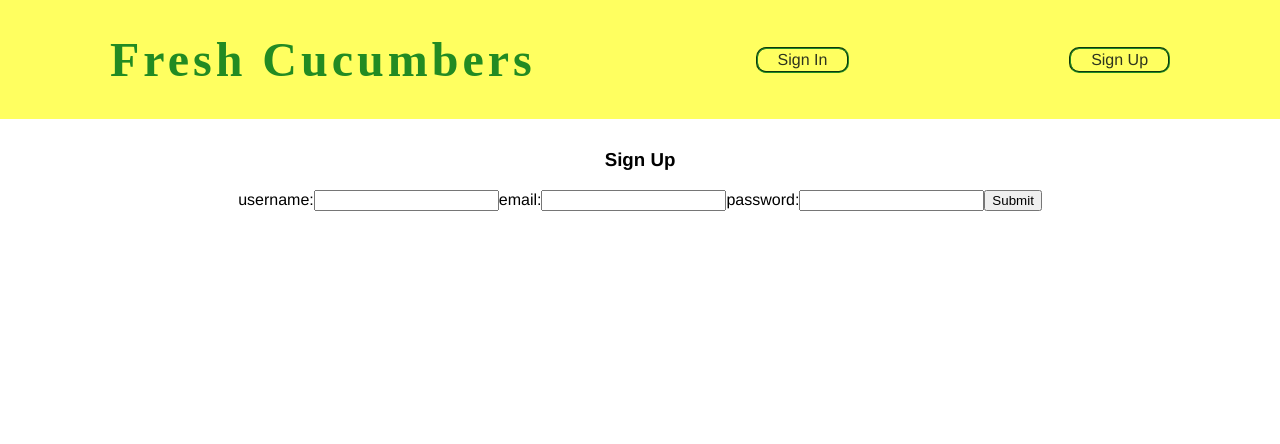
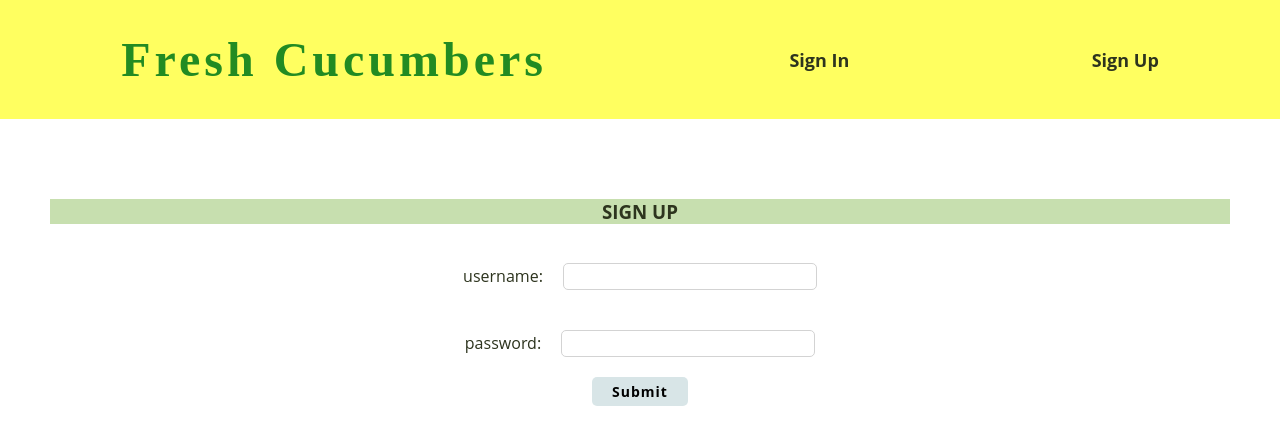
Before and after one commit to vasynizami/fresh-cucumbers, a React (Create React App) app in the folder client/: page /register in a window 1280 px wide. Shown: the top 444 px of the page. Built offline with nearby package versions, Linux system fonts and the light colour scheme; no server answers.

Commit message:
style movie details

```diff
--- a/client/src/App.css
+++ b/client/src/App.css
@@ -1,49 +1,135 @@
 .App {
   text-align: center;
+  color: #2D341E;
 }
+
+/* HEADER style */
 a {
   text-decoration: none;
+  font-weight: 700;
   color: #2D341E;
-  border: 2px groove #228B22;
-  border-radius: 10px;
-  padding: 2px 20px;
 }
+
 header {
   display: flex;
   justify-content: space-around;
   align-items: center;
   background-color: #ffff60;
 }
-/* header a {
 
-} */
+header a {
+  transition: transform 0.5s ease-out;
+  cursor: default;
+  font-size: 18px;
+}
+
+header a:hover {
+  transform: scale(1.1);
+}
+
 header h1 {
   color: 	#228B22;
   font-family: 'Monofett';
   letter-spacing: 4px;
   font-size: 48px;
 }
+
+#signout {
+  color: #2D341E;
+  border: none;
+  cursor: default;
+  background: none;
+  font-family: 'Open Sans';
+  font-size: 18px;
+  font-weight: 700;
+  transition: transform 0.5s ease-out;
+}
+
+#signout:hover {
+  transform: scale(1.1);
+}
+
+/* MAIN STYLE */
+h3 {
+  text-transform: uppercase;
+  background-color: #C7DFAF;
+}
+
+.input-field input {
+  font-size: 24px;
+  border: 0.5px solid lightgrey;
+  border-radius: 5px;
+  padding: 2px;
+  font-size: 18px;
+  margin: 20px auto;
+  color: #2D341E !important;
+  background:white !important;
+  padding: 2px 10px;
+}
+
+.input-field label {
+  margin-right: 20px;
+}
+
+input:focus, button:focus {
+  outline: none;
+}
+
+button {
+  font-size: 14px;
+  padding: 5px 20px;
+  border: none;
+  background-color: rgba(190, 211, 215, 0.598);
+  border-radius: 5px;
+  font-weight: 700;
+  color: black !important;
+  font-family: 'Open Sans', sans-serif;
+  letter-spacing: 1px;
+}
+
 main{
-  margin-top: 30px;
+  margin-top: 80px;
+  padding-right: 50px;
+  padding-left: 50px;
 }
+
 movies {
   display: flex;
   flex-wrap: wrap;
   justify-content: center;
   align-items: center;
 }
+
 movies div {
   margin: 20px;
 }
+
 movies img {
   max-height: 200px;
   max-width: auto;
 }
+
 .movieContent {
   display: flex;
   justify-content: center;
-  align-items: center;
+  text-align: initial;
 }
+
 .movieDetails {
-  max-width: 50vw;
+  max-width: 50%;
 }
+
+.reviews {
+  margin-left: 40px;
+}
+
+.link-button {
+  margin-right: 15px;
+  font-size: 14px;
+  padding: 5px 20px;
+  /* font-weight: 700; */
+  background-color: rgba(190, 211, 215, 0.598);
+  border-radius: 5px;
+  color: black;
+  letter-spacing: 1px;
+}
--- a/client/src/components/Header.jsx
+++ b/client/src/components/Header.jsx
@@ -10,7 +10,7 @@ function Header(props) {
         ?
         <>
           <p>Hi, {props.currentUser.username}!</p>
-          <button onClick={props.handleLogout}>Sign Out</button>
+          <button id="signout" onClick={props.handleLogout}>Sign Out</button>
         </>
         :
         <>
--- a/client/src/components/LogIn.jsx
+++ b/client/src/components/LogIn.jsx
@@ -1,31 +1,33 @@
-import React, { Component } from 'react'
+import React, { Component } from "react";
 // import { Link } from 'react-router-dom';
 
 export default class LogIn extends Component {
-
   state = {
     username: "",
-    email: "",
     password: ""
-  }
+  };
 
   handleChange = (e) => {
     const { name, value } = e.target;
     this.setState({
-      [name]: value
+      [name]: value,
     });
-  }
+  };
 
   render() {
-    const { username, email, password } = this.state;
+    const { username, password } = this.state;
     return (
-      <form onSubmit={(e) => {
+      <form
+        className="auth"
+        onSubmit={(e) => {
           e.preventDefault();
           this.props.handleLogin(this.state);
           //this will redirect user to homepage after signing un
-        this.props.history.push('/');
-      }}>
+          this.props.history.push("/");
+        }}
+      >
         <h3>Sign In</h3>
+        <div className="input-field">
           <label htmlFor="username">username:</label>
           <input
             id="username"
@@ -34,14 +36,8 @@ export default class LogIn extends Component {
             value={username}
             onChange={this.handleChange}
           />
-        <label htmlFor="email">email:</label>
-        <input
-          id="email"
-          type="text"
-          name="email"
-          value={email}
-          onChange={this.handleChange}
-        />
+        </div>
+        <div className="input-field">
         <label htmlFor="password">password:</label>
         <input
           id="password"
@@ -50,8 +46,9 @@ export default class LogIn extends Component {
           value={password}
           onChange={this.handleChange}
           />
-        <button>Submit</button>
+         </div>
+        <button className="submit">Submit</button>
       </form>
-    )
+    );
   }
 }
--- a/client/src/components/MoviePage.jsx
+++ b/client/src/components/MoviePage.jsx
@@ -5,10 +5,10 @@ import { Link } from 'react-router-dom';
 function MoviePage(props) {
   const { currentUser, movie, handleReviewDelete, reviews } = props;
   return (
-    <>
+    <div className="movieContent">
       <div className="movieDetails">
         <img src={movie.img} />
-        <p>{movie.name}</p>
+        <h3>{movie.name}</h3>
         <p>{movie.director}</p>
         <p>{movie.genre}</p>
         <p>{movie.synopsis}</p>
@@ -16,7 +16,7 @@ function MoviePage(props) {
         <p>{movie.country}</p>
         <p>{movie.runtime}</p>
         {currentUser && (
-          <Link to={`/movies/${movie.id}/reviews/new`}>write a review</Link>
+          <Link to={`/movies/${movie.id}/reviews/new`} className="link-button">write a review</Link>
         )}
       </div>
       <ReviewList
@@ -25,7 +25,7 @@ function MoviePage(props) {
         reviews={reviews}
         movieId={movie.id}
       />
-    </>
+    </div>
   );
 }
 
--- a/client/src/components/Register.jsx
+++ b/client/src/components/Register.jsx
@@ -17,13 +17,14 @@ export default class Register extends Component {
   render() {
     const { username, email, password } = this.state
     return (
-      <form onSubmit={(e) => {
+      <form className="auth" onSubmit={(e) => {
         e.preventDefault();
         this.props.handleRegister(this.state);
         //this will redirect user to homepage after registering; we are able to do this cos we added inherent route {..props} in the parent component for Register
         this.props.history.push('/');
       }}>
         <h3>Sign Up</h3>
+        <div className="input-field">
         <label htmlFor="username">username:</label>
         <input
           id="username"
@@ -31,15 +32,9 @@ export default class Register extends Component {
           name="username"
           value={username}
           onChange={this.handleChange}
-        />
-        <label htmlFor="email">email:</label>
-        <input
-          id="email"
-          type="text"
-          name="email"
-          value={email}
-          onChange={this.handleChange}
-        />
+          />
+        </div>
+        <div className="input-field">
         <label htmlFor="password">password:</label>
         <input
           id="password"
@@ -47,8 +42,9 @@ export default class Register extends Component {
           name="password"
           value={password}
           onChange={this.handleChange}
-        />
-        <button>Submit</button>
+          />
+          </div>
+        <button className="submit">Submit</button>
       </form>
     )
   }
--- a/client/src/components/ReviewList.jsx
+++ b/client/src/components/ReviewList.jsx
@@ -3,7 +3,7 @@ import { Link } from 'react-router-dom';
 
 function ReviewList(props) {
   return (
-    <div>
+    <div className="reviews">
       <h3>Reviews</h3>
       {props.reviews.map(review => (
         <React.Fragment key={review.id}>
@@ -14,7 +14,7 @@ function ReviewList(props) {
             props.currentUser && review.user_id === props.currentUser.id
             ?
             <>
-            <Link to={`/movies/${props.movieId}/reviews/${review.id}/edit`}>Edit</Link>
+            <Link to={`/movies/${props.movieId}/reviews/${review.id}/edit`} className="link-button">Edit</Link>
             <button onClick={() => { props.handleReviewDelete(review.id)}}>Delete</button>
             </>
             :
--- a/client/src/index.css
+++ b/client/src/index.css
@@ -1,13 +1,9 @@
 body {
   margin: 0;
-  font-family: 'Helvetica Neue', 'Monofett', sans-serif;
+  font-family: 'Open Sans', 'Monofett', sans-serif;
   -webkit-font-smoothing: antialiased;
   -moz-osx-font-smoothing: grayscale;
 }
-/*
-@font-face {
-  font-family: 'Caprica';
-  src: local('Caprica'), url(./fonts/CapricaSansPersonalUse-J4wx.ttf) format('truetype');
-} */
 
 @import url('https://fonts.googleapis.com/css2?family=Monofett&display=swap');
+@import url('https://fonts.googleapis.com/css2?family=Open+Sans&display=swap');
```
Lines whose indentation alone changed are shown as unchanged.
